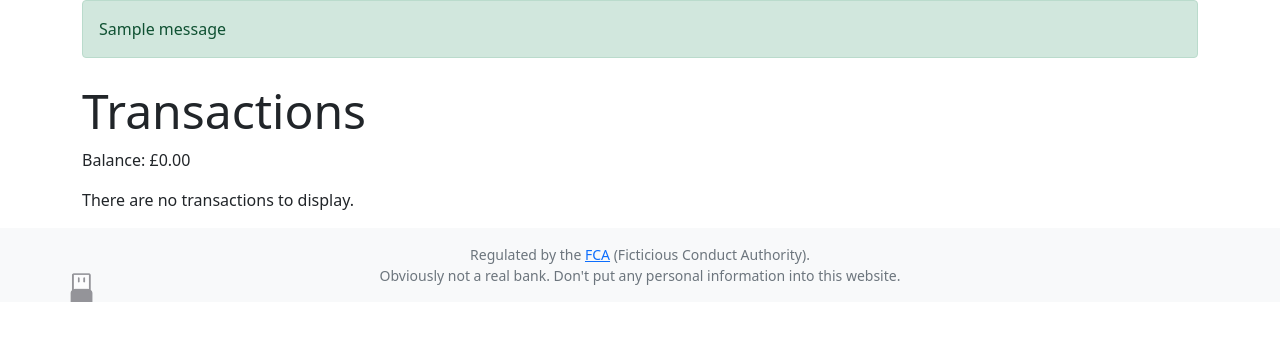
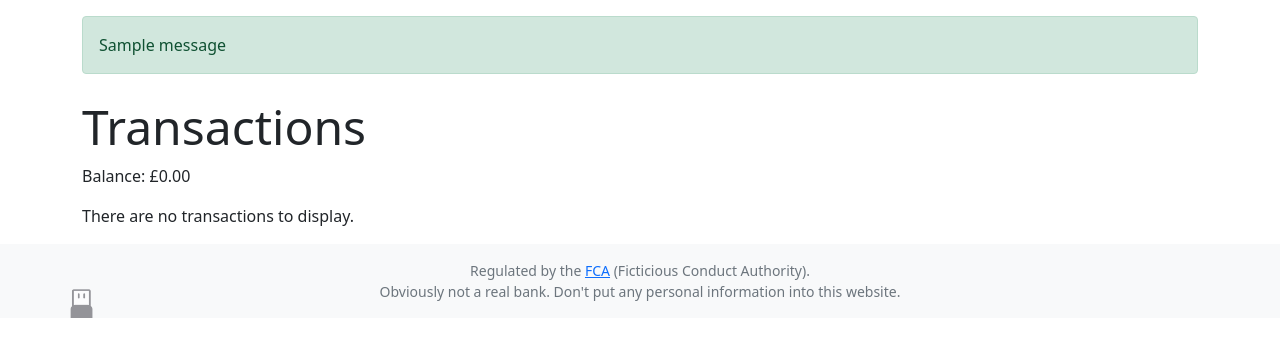
Before and after one commit to CyberSoc-Newcastle/owasp-falihax, a Flask app: page /account/1/1 in a window 1280 px wide. Shown: the part 98-455 px from the top of the page. Run offline with Flask 2, Linux system fonts and the light colour scheme; the visitor is signed in with stand-in values (Sample User, id 1); data comes from the database, SQL or seed files in the repository; one stand-in notice (Sample message) is shown; some libraries are stand-ins or nearby versions.

Commit message:
Add margin to flashed error messages

```diff
--- a/templates/base.html
+++ b/templates/base.html
@@ -44,7 +44,7 @@
             {% if messages %}
             <div class="container flashes">
                 {% for category, message in messages %}
-                <div class="alert alert-{{category}}" role="alert">
+                <div class="mt-3 alert alert-{{category}}" role="alert">
                     {{ message }}
                 </div>
                 {% endfor %}
```
